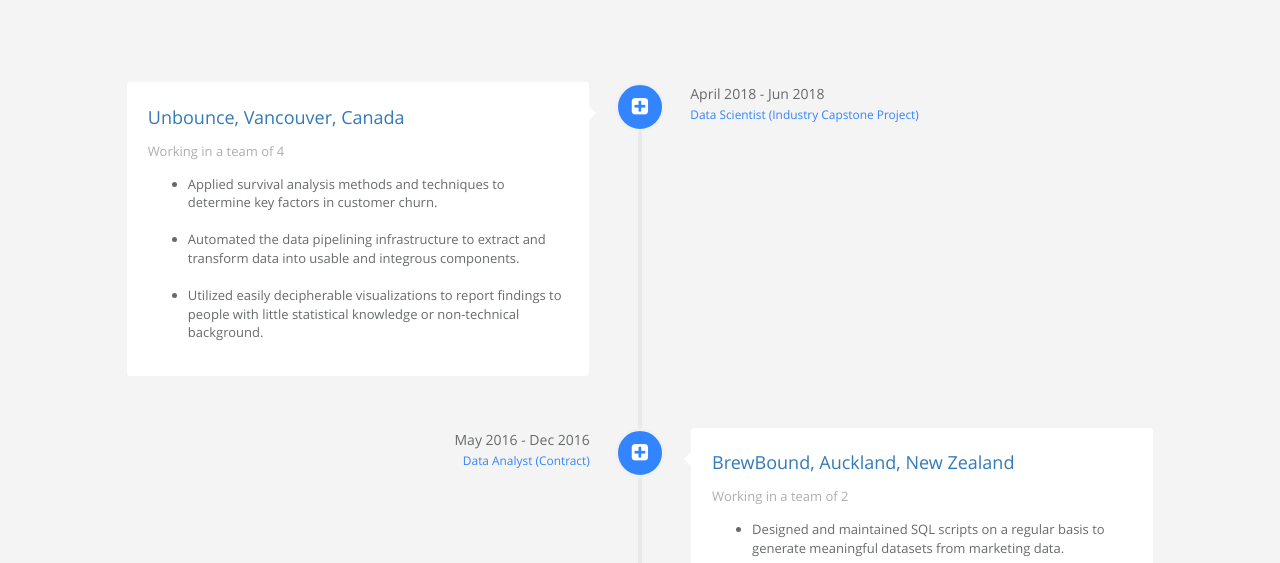
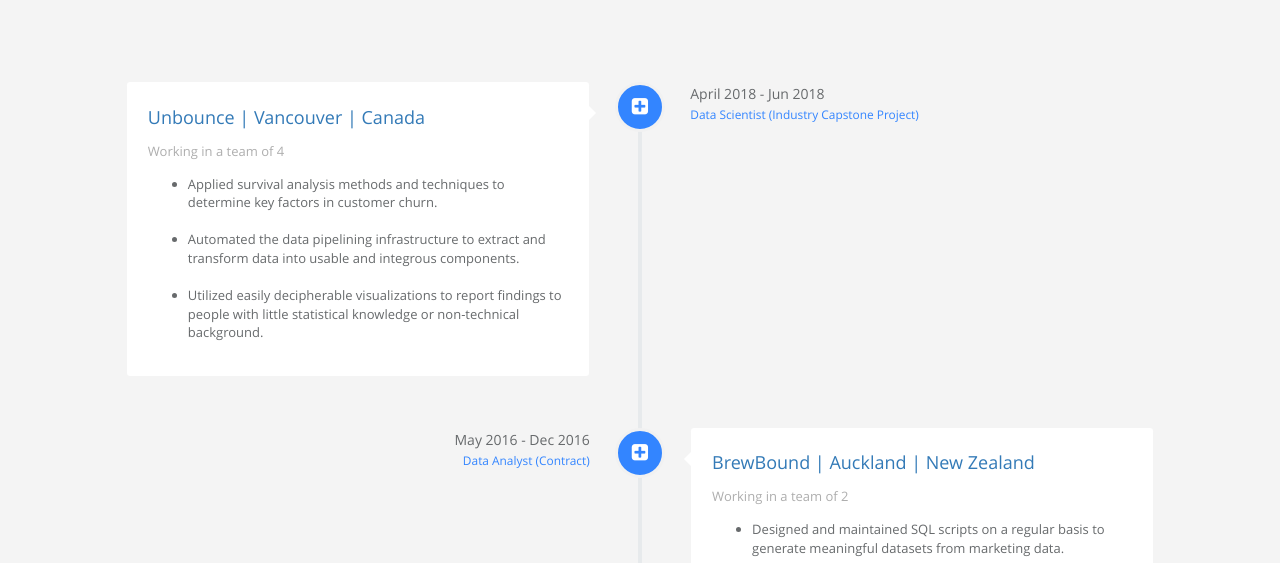
Before and after one commit to sarora/sarora.github.io, a Jekyll site: the page built from index.html, in a window 1280 px wide and 900 px high, scrolled down 870 px. Shown: the part 155-718 px from the top of the window. Built offline with Jekyll 4.4.1, drawn with Linux system fonts in a browser that asks for light colours.

```diff
--- a/_data/index/careers.yml
+++ b/_data/index/careers.yml
@@ -1,7 +1,7 @@
 # careers section data
 # if you don't have language feature(language.yml is empty), ignore "i18n" items
 - name:
-    detail: <a title= "unbounce.com" href="https://unbounce.com/" target="_blank">Unbounce, Vancouver, Canada</a>
+    detail: <a title= "unbounce.com" href="https://unbounce.com/" target="_blank">Unbounce | Vancouver | Canada</a>
     i18n: company_a
   desc:
     detail: Working in a team of 4 <ul style="list-style-type:disc">
@@ -18,8 +18,8 @@
   icon: fa-plus-square
 
 - name:
-    detail: <a title= "brewbound.co.nz" href="https://brewbound.co.nz" target="_blank">BrewBound, Auckland, New Zealand</a>
-    i18n: company_a
+    detail: <a title= "brewbound.co.nz" href="https://brewbound.co.nz" target="_blank">BrewBound | Auckland | New Zealand</a>
+    i18n: company_b
   desc:
     detail: Working in a team of 2 <ul style="list-style-type:disc">
       <li>Designed and maintained SQL scripts on a regular basis to generate meaningful datasets from marketing data. <br/><br/></li>
@@ -28,22 +28,22 @@
     i18n: company_a_desc
   date:
     detail: May 2016 - Dec 2016
-    i18n: company_a_date
+    i18n: company_b_date
   job:
     detail: Data Analyst (Contract)
-    i18n: company_a_job
+    i18n: company_b_job
   icon: fa-plus-square
 
 - name:
     detail: Company B
-    i18n: company_b
+    i18n: company_c
   desc:
     detail: I worked at Company B ...
-    i18n: company_b_desc
+    i18n: company_c_desc
   date:
     detail: Jun. 2015
     i18n: company_b_date
   job:
     detail: Full Stack Developer
-    i18n: company_b_job
+    i18n: company_c_job
   icon: fa-plus-square
```
